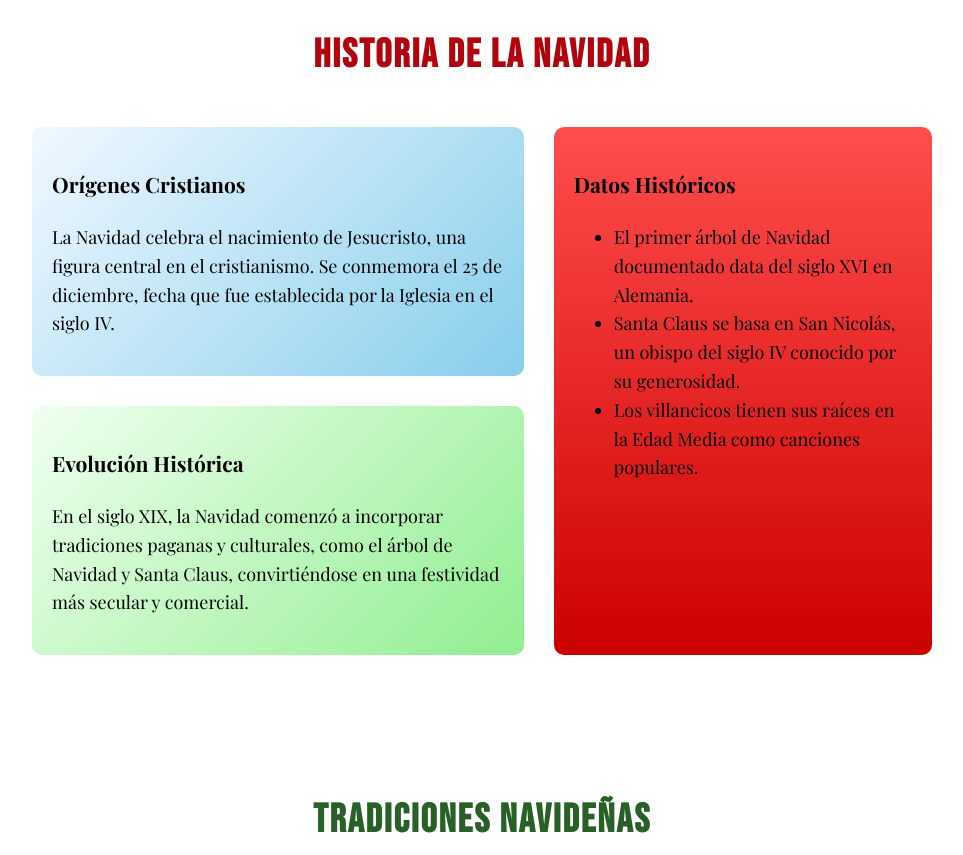
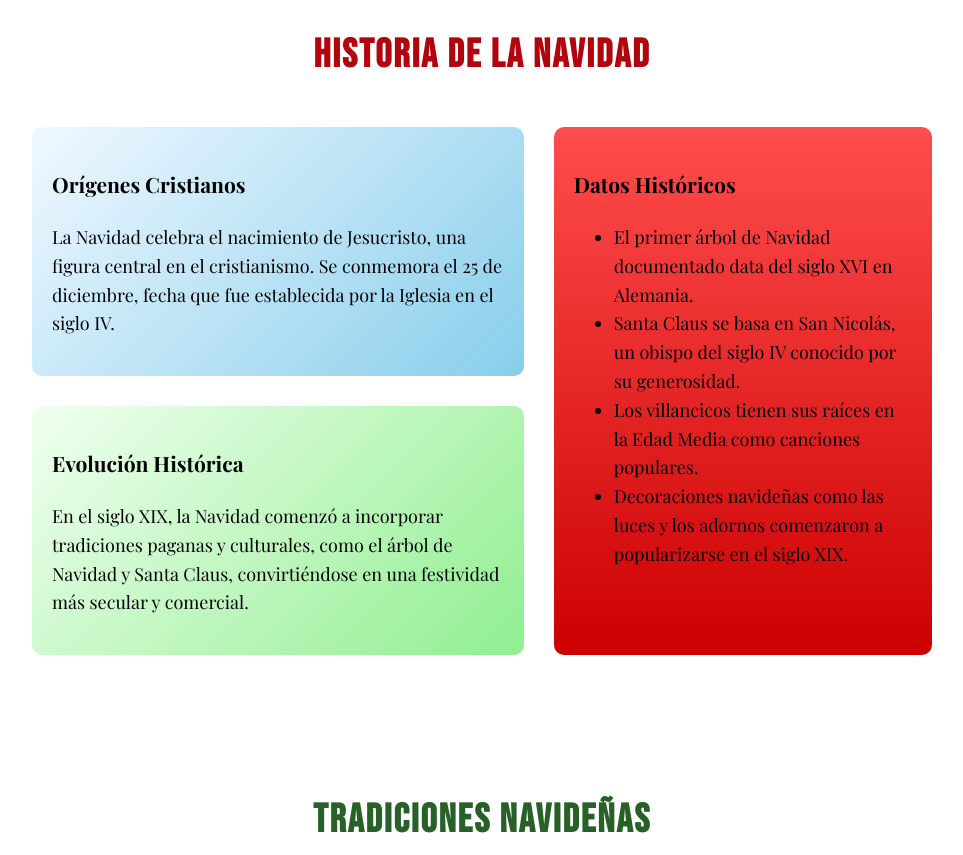
Before and after one commit to Compl1cadou/Pagina-de-Navidad, a plain HTML site: page index.html in a window 1280 px wide. Shown: the part 760-1615 px from the top of the page, without its empty margins (158-1121 px from the left). Drawn offline with nearby package versions, Linux system fonts and the light colour scheme; a web font is replaced by a local one.

Commit message:
HTML Navidad

```diff
--- a/index.html
+++ b/index.html
@@ -13,6 +13,7 @@
 </head>
 <body>
     <header class="header">
+
         <div class="contenedor__navegacion">
             <nav class="navegacion">
                 <a href="#Historia">Historia</a>
@@ -20,6 +21,7 @@
                 <a href="#Datos Curiosos">Datos Curiosos</a>
             </nav>
         </div>
+
         <div class="contenedor__bienvenida">
             <h1 class="bienvenida">La Navidad</h1>
             <p class="parrafo__bienvenida">
@@ -30,11 +32,11 @@
     </header>
 
     <main>
+
         <section class="section__historia">
             <div>
                 <h2 id="Historia" class="titulo__historia">Historia de la Navidad</h2>
                 <div class="parent__historia">
-
                     <article class="historia__1">
                         <h3>Orígenes Cristianos</h3>
                         <p>
@@ -49,15 +51,15 @@
                         </p>
                     </article>
 
-                    <div class="historia__3">
+                    <article class="historia__3">
                         <h3>Datos Históricos</h3>
                         <ul>
                             <li>El primer árbol de Navidad documentado data del siglo XVI en Alemania.</li>
                             <li>Santa Claus se basa en San Nicolás, un obispo del siglo IV conocido por su generosidad.</li>
                             <li>Los villancicos tienen sus raíces en la Edad Media como canciones populares.</li>
+                            <li>Decoraciones navideñas como las luces y los adornos comenzaron a popularizarse en el siglo XIX.</li>
                         </ul>
-                    </div>
-
+                    </article>
                 </div>
             </div>
         </section>
```
